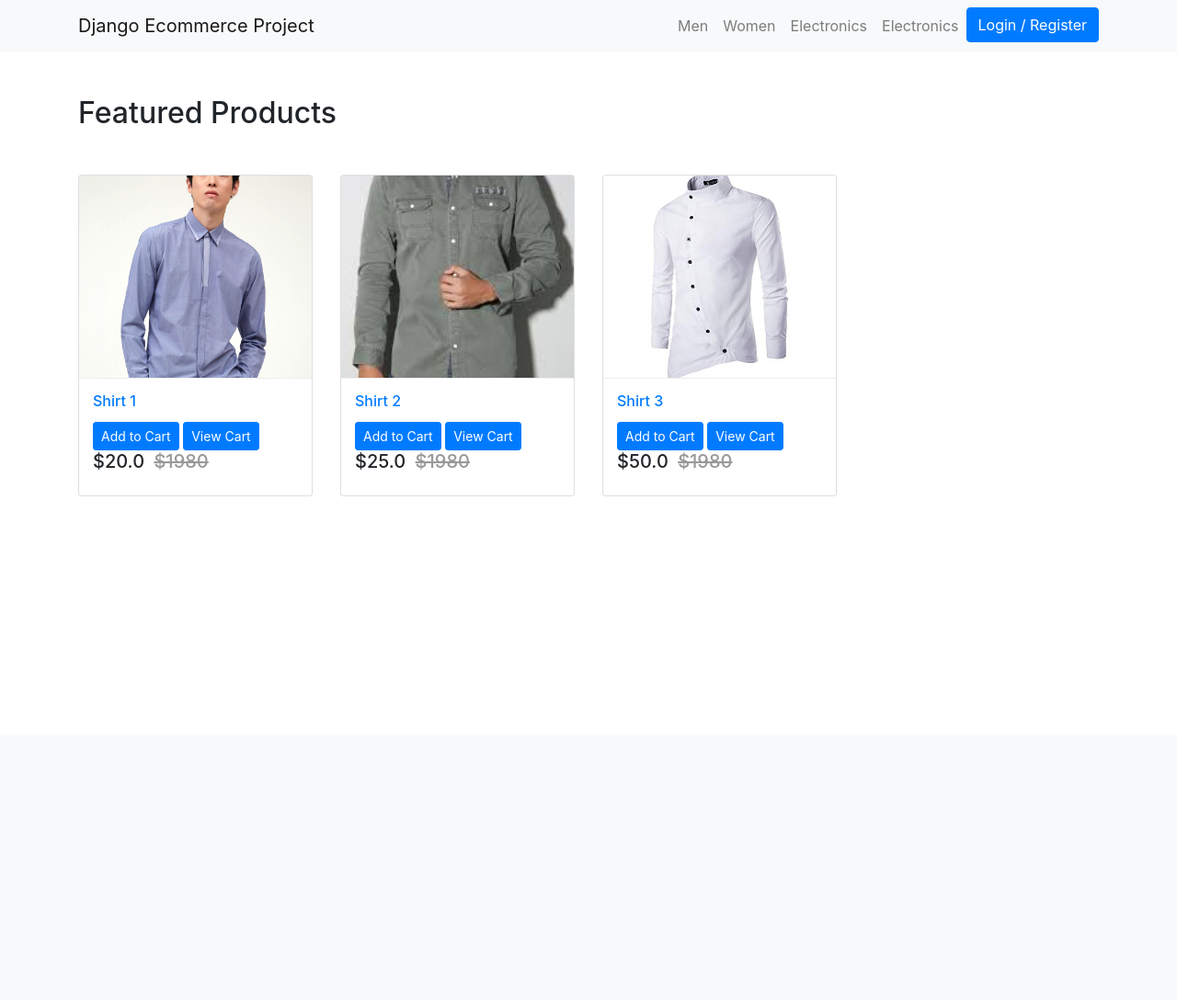
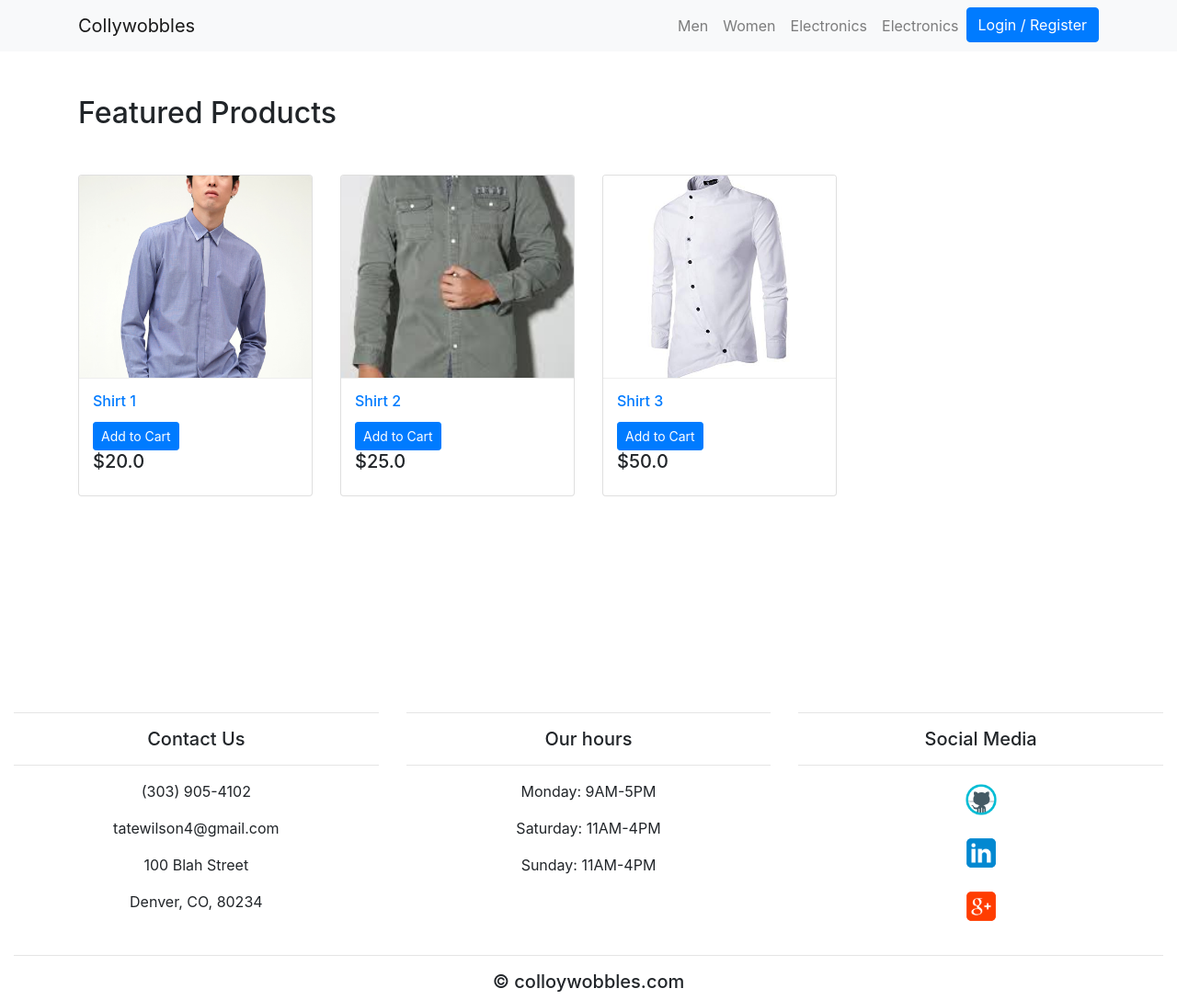
Before and after one commit to tatewilson4/Python_Online_Store, a Django app: page / in a window 1280 px wide. Shown: the whole page at 92% size. Before the commit the page ends 540 px from the top, so only its background shows below. Run offline with Django 3.2, Linux system fonts and the light colour scheme; data comes from the database, SQL or seed files in the repository; both versions use the stored data as it was after the commit; some libraries are stand-ins or nearby versions.

Commit message:
added a footer to the bottom, linked the css, in css made it so that the footer is pushed to the bottom if there isn't andy data in the body, changed name and title of website

```diff
--- a/products/templates/products/base.html
+++ b/products/templates/products/base.html
@@ -8,7 +8,7 @@
   <link rel="stylesheet" href="https://stackpath.bootstrapcdn.com/bootstrap/4.3.1/css/bootstrap.min.css" integrity="sha384-ggOyR0iXCbMQv3Xipma34MD+dH/1fQ784/j6cY/iJTQUOhcWr7x9JvoRxT2MZw1T" crossorigin="anonymous">
   <link href="https://cdnjs.cloudflare.com/ajax/libs/font-awesome/5.10.2/css/all.css" rel="stylesheet">
   <link rel="stylesheet" href="{% static 'css/main.css' %}">
-  <title>Djago Ecommer | manascode.com</title>
+  <title>Colywobbles</title>
   <style>
   	.card{
   		    height: 350px;
@@ -64,6 +64,43 @@
   {% endif %}
 {% block content %}
 {% endblock %}
+<!--- Footer -->
+<div class="push"></div>
+<footer>
+<div class="container-fluid padding">
+    <div class="row text-center">
+        <div class="col-md-4">
+            <hr class="light">
+            <h5>Contact Us</h5>
+            <hr class="light">
+            <p>(303) 905-4102</p>
+            <p>tatewilson4@gmail.com</p>
+            <p>100 Blah Street</p>
+            <p>Denver, CO, 80234</p>
+        </div>
+        <div class="col-md-4">
+            <hr class="light">
+            <h5>Our hours</h5>
+            <hr class="light">
+            <p>Monday: 9AM-5PM</p>
+            <p>Saturday: 11AM-4PM</p>
+            <p>Sunday: 11AM-4PM</p>
+        </div>
+        <div class="col footer_text">
+                <hr class="light">
+                <h5>Social Media</h5>
+                <hr class="light">
+                <p><a href="#"><img src="../../../static/img/Github.png" class="icon_img"></a></p>
+                <p><a href="#"><img src="../../../static/img/Linkedin.png" class="icon_img"></a></p>
+                <p><a href="#"><img src="../../../static/img/Google plus.png" class="icon_img"></a></p>
+            </div>
+        <div class="col-12">
+            <hr class="light-100">
+            <h5>&copy; colloywobbles.com</h5>
+        </div>
+    </div>
+</div>
+</footer>
 <script src="https://code.jquery.com/jquery-3.3.1.slim.min.js" integrity="sha384-q8i/X+965DzO0rT7abK41JStQIAqVgRVzpbzo5smXKp4YfRvH+8abtTE1Pi6jizo" crossorigin="anonymous"></script>
 <script src="https://cdnjs.cloudflare.com/ajax/libs/popper.js/1.14.7/umd/popper.min.js" integrity="sha384-UO2eT0CpHqdSJQ6hJty5KVphtPhzWj9WO1clHTMGa3JDZwrnQq4sF86dIHNDz0W1" crossorigin="anonymous"></script>
 <script src="https://stackpath.bootstrapcdn.com/bootstrap/4.3.1/js/bootstrap.min.js" integrity="sha384-JjSmVgyd0p3pXB1rRibZUAYoIIy6OrQ6VrjIEaFf/nJGzIxFDsf4x0xIM+B07jRM" crossorigin="anonymous"></script>
--- a/products/templates/products/home.html
+++ b/products/templates/products/home.html
@@ -14,12 +14,14 @@
 
 					<div class="action-wrap">
 						<a href="cart/{{ product.slug }}" class="btn btn-primary btn-sm"> Add to Cart </a>
-            			<a href="cart/" class="btn btn-primary btn-sm"> View Cart </a>
+            			<!-- <a href="cart/" class="btn btn-primary btn-sm"> View Cart </a>-->
           <!-- <a href="remove/{{ product.slug }}" class="btn btn-danger btn-sm"> Remove</a>-->
 					<!-- price-wrap.// -->
 						 <div class="price-wrap h5">
 							<span class="price-new">${{product.price}}</span>
-							<del class="price-old">$1980</del>
+							<!--
+                            Add if you want to customize deals
+                            <del class="price-old">$1980</del>-->
 						</div>
 					</div> <!-- action-wrap -->
 				</figcaption>
--- a/products/templates/products/navbar.html
+++ b/products/templates/products/navbar.html
@@ -2,7 +2,7 @@
 
 <nav class="navbar navbar-expand-lg navbar-light bg-light">
   <div class="container">
-  <a class="navbar-brand" href="/">Django Ecommerce Project</a>
+  <a class="navbar-brand" href="/">Collywobbles</a>
   <button class="navbar-toggler" type="button" data-toggle="collapse" data-target="#navbarNav" aria-controls="navbarNav" aria-expanded="false" aria-label="Toggle navigation">
     <span class="navbar-toggler-icon"></span>
   </button>
--- a/static/css/main.css
+++ b/static/css/main.css
@@ -25,3 +25,24 @@
     border-radius: 4px;
     cursor: zoom-in;
 }
+/* pushing the footer to the bottom if there is no data in the body */
+* {
+    margin: 0;
+}
+html, body {
+    height: 100%;
+}
+footer, .push {
+    height: 155px; /* remember to keep the push the same height as .footer */
+}
+
+/* footer icon image size */
+
+.icon_img {
+    height: 42px;
+    width: 42px;
+}
+
+.icon_img:hover {
+    opacity: .5;
+}
```
Also changed, not shown: db.sqlite3, static/Github.png (added), static/Google Plus.png (added), static/Linkedin.png (added), static/img/Github.png (added), static/img/Google Plus.png (added), static/img/Linkedin.png (added).
